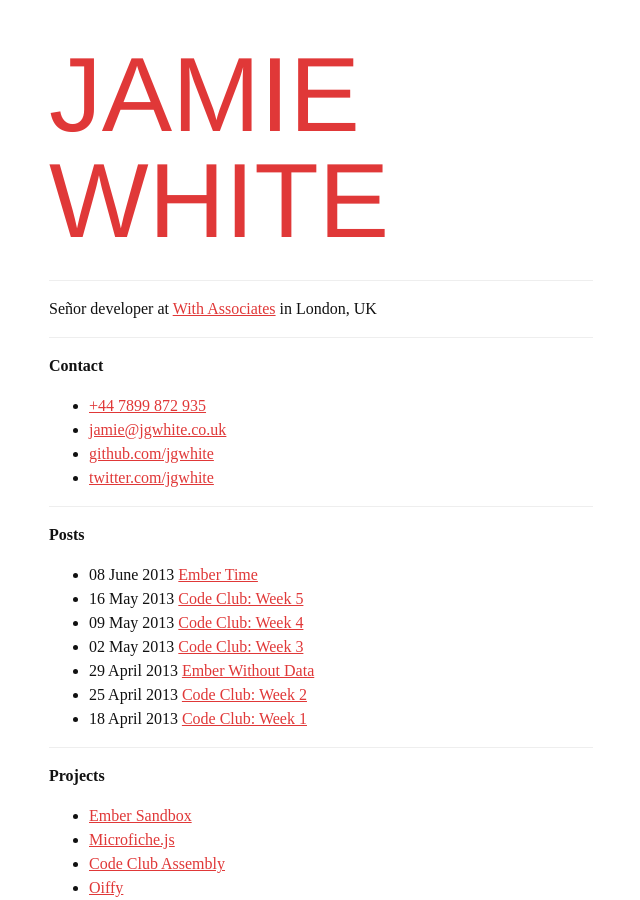
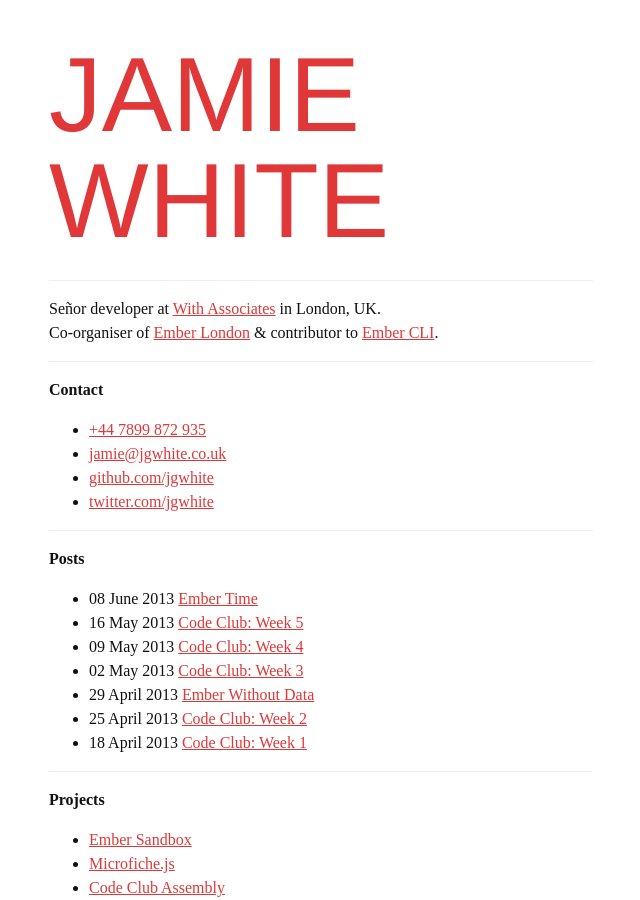
Before and after one commit to jgwhite/jgwhite.github.io, a Jekyll site: the page built from index.md, in a window 1280 px wide and 900 px high. Shown: the whole window, without its empty margins (319-959 px from the left). Built offline with Jekyll 4.4.1, drawn with Linux system fonts in a browser that asks for light colours; some web fonts are replaced.

Commit message:
Add more stuff

```diff
--- a/index.md
+++ b/index.md
@@ -7,8 +7,9 @@ title: Jamie White
 
 ---
 
-Señor developer at [With Associates](http://withassociates.com/)
-in London, UK
+Señor developer at [With Associates](http://withassociates.com/) in London, UK.
+Co-organiser of [Ember London](http://emberlondon.com) &amp;
+contributor to [Ember CLI](http://ember-cli.com).
 
 ---
 
```
